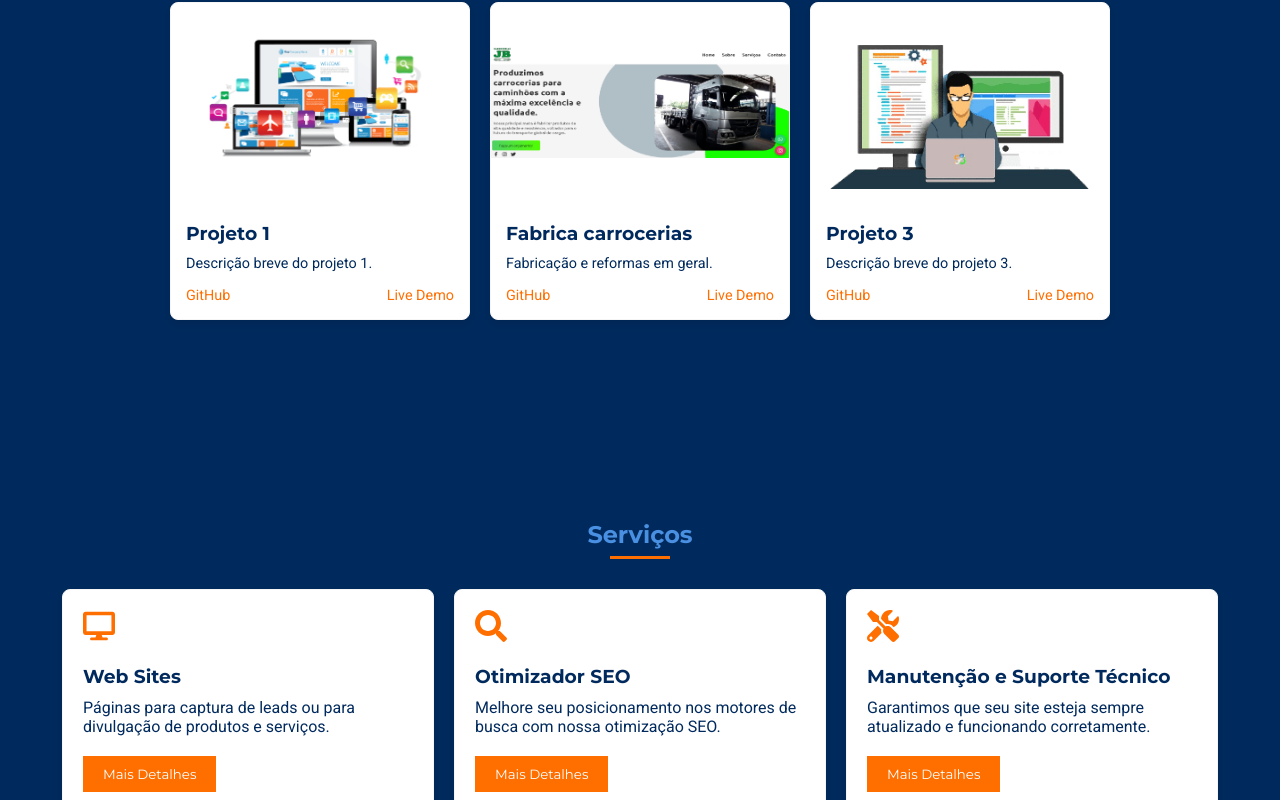
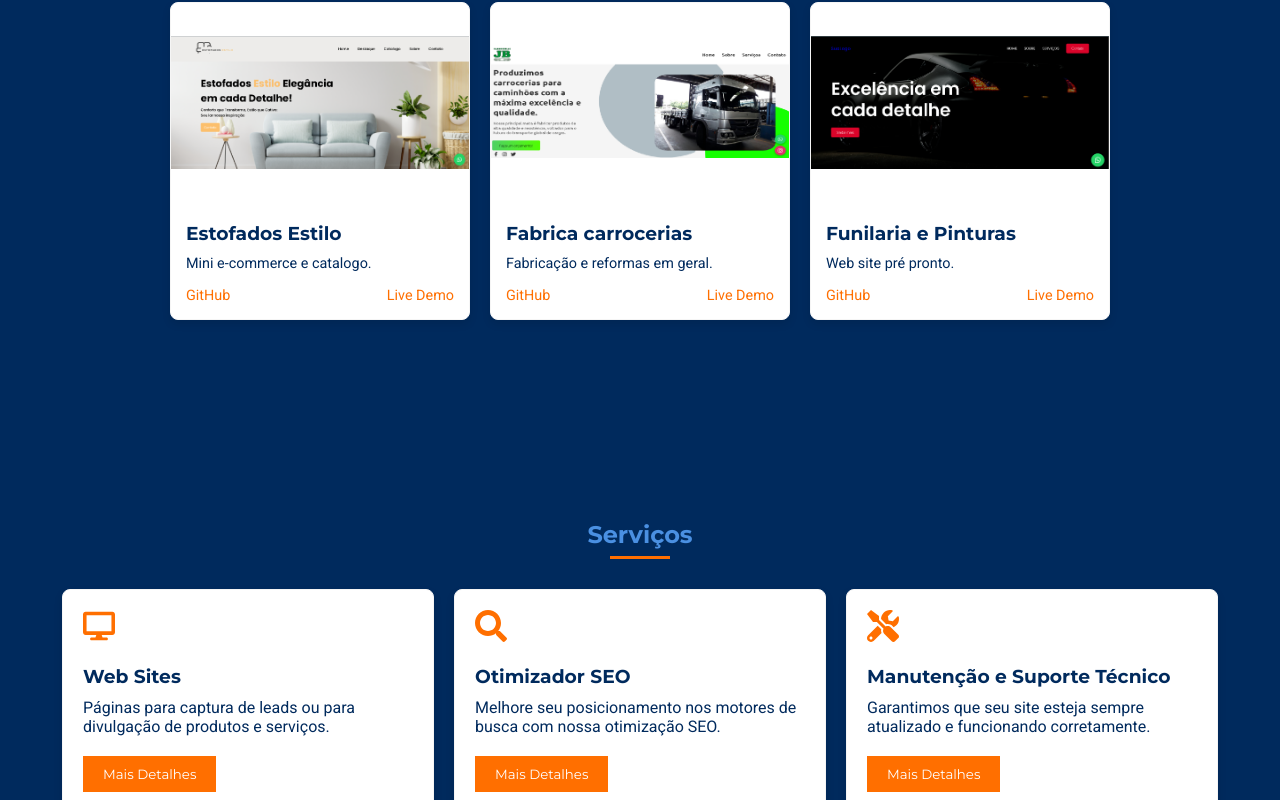
Before and after one commit to loro1002/gpx-websolutions, a React (Vite) app: page / in a window 1280 px wide. Shown: the part 2361-3161 px from the top of the page. Built offline with nearby package versions, Linux system fonts and the light colour scheme.

Commit message:
Resolvido conflitos durante o pull

```diff
--- a/src/components/Porifolio.jsx
+++ b/src/components/Porifolio.jsx
@@ -4,13 +4,15 @@ import '../styles/Portifolio.css';
 import heroImg from '../../public/hero-img.png';
 import carroceriasImg from '../../public/carrocerias-jb.png';
 import image3 from '../../public/prefooter.png';
+import projetoestilo from '../assets/projeto-estilo.png'
+import projetofunilaria from '../assets/projeto-jb.png'
 
 const projects = [
   {
     id: 1,
-    title: 'Projeto 1',
-    description: 'Descrição breve do projeto 1.',
-    image: heroImg, // Imagem importada
+    title: 'Estofados Estilo',
+    description: 'Mini e-commerce e catalogo.',
+    image: projetoestilo, // Imagem importada
     github: 'https://github.com/usuario/projeto1',
     live: 'https://www.exemplo.com/projeto1'
   },
@@ -24,9 +26,9 @@ const projects = [
   },
   {
     id: 3,
-    title: 'Projeto 3',
-    description: 'Descrição breve do projeto 3.',
-    image: image3, // Imagem importada
+    title: 'Funilaria e Pinturas',
+    description: 'Web site pré pronto.',
+    image: projetofunilaria, // Imagem importada
     github: 'https://github.com/usuario/projeto3',
     live: 'https://www.exemplo.com/projeto3'
   },
```
Also changed, not shown: src/assets/projeto-estilo.png (added), src/assets/projeto-jb.png (added).
